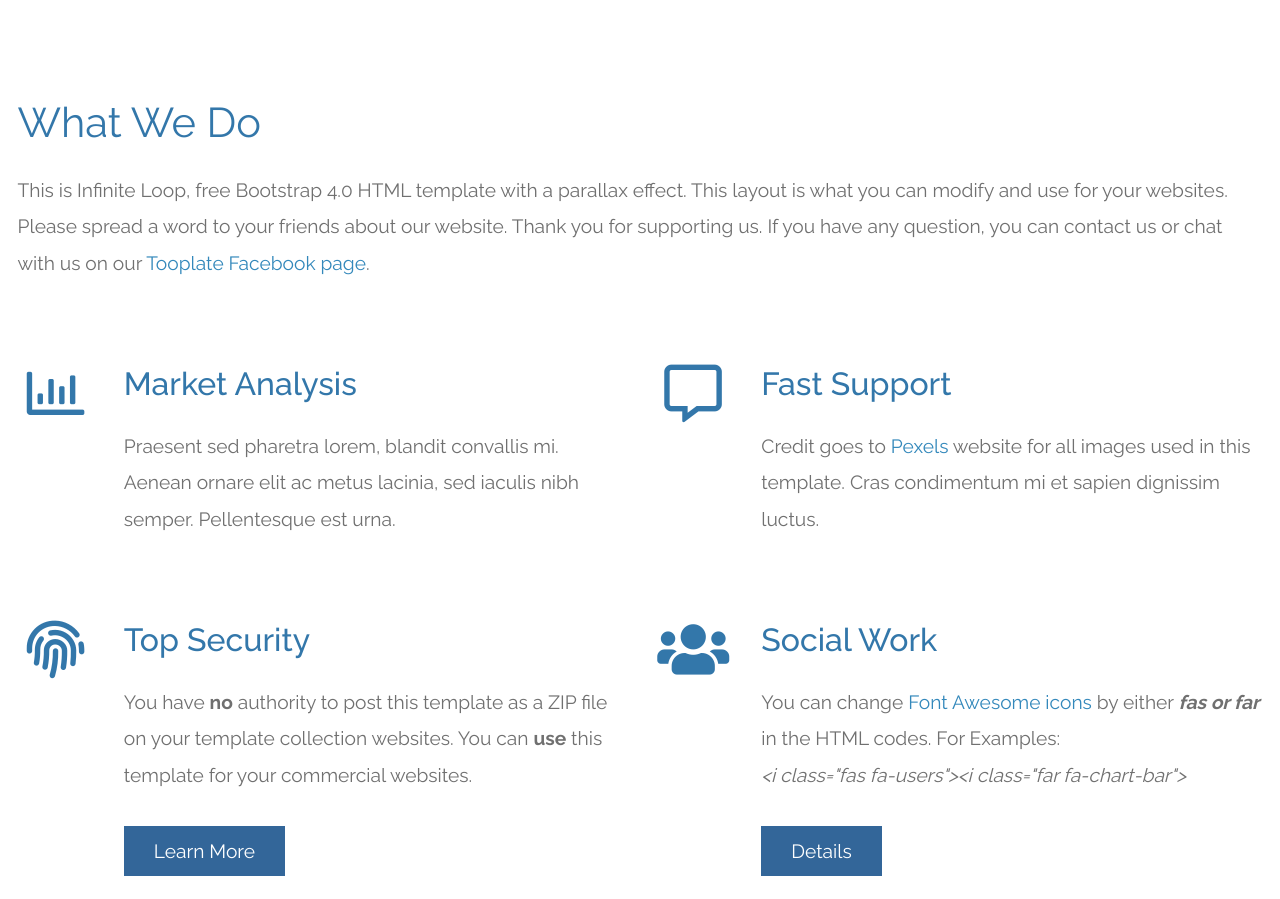
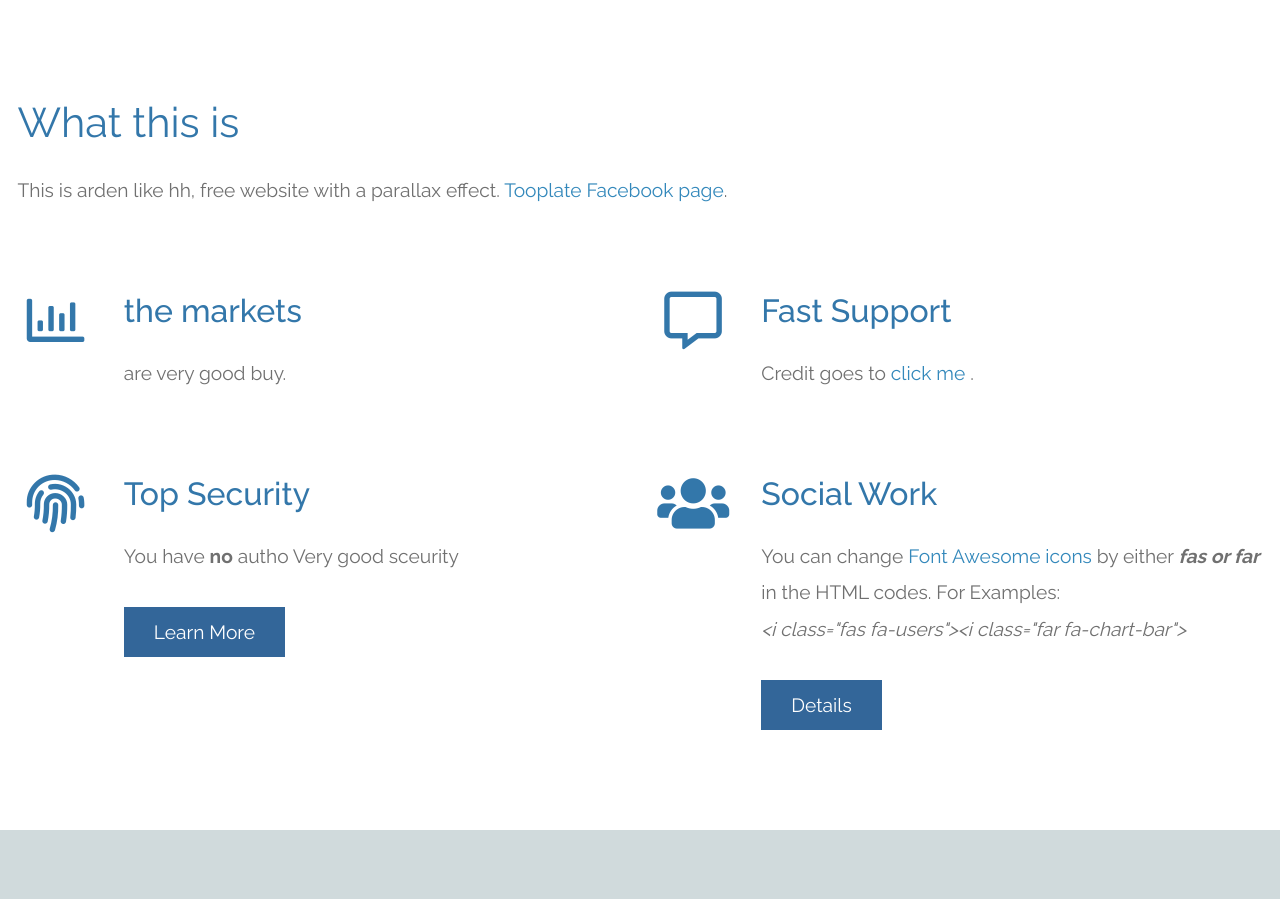
Before and after one commit to n1kita-is-cool/arden-loves-hh, a plain HTML site: page index.html in a window 1280 px wide. Shown: the part 802-1701 px from the top of the page. Drawn offline with Linux system fonts and the light colour scheme.

Commit message:
Update index.html

```diff
--- a/index.html
+++ b/index.html
@@ -76,9 +76,9 @@ https://www.tooplate.com/view/2117-infinite-loop
             <div class="row tm-content-box"><!-- first row -->
                 <div class="col-lg-12 col-xl-12">
                     <div class="tm-intro-text-container">
-                        <h2 class="tm-text-primary mb-4 tm-section-title">What We Do</h2>
+                        <h2 class="tm-text-primary mb-4 tm-section-title">What this is</h2>
                         <p class="mb-4 tm-intro-text">
-                          This is Infinite Loop, free Bootstrap 4.0 HTML template with a parallax effect. This layout is what you can modify and use for your websites. Please spread a word to your friends about our website. Thank you for supporting us. If you have any question, you can contact us or chat with us on our <a href="https://fb.com/tooplate">Tooplate Facebook page</a>.</p>
+                          This is arden like hh, free website with a parallax effect. <a href="https://fb.com/tooplate">Tooplate Facebook page</a>.</p>
                     </div>
                 </div>
 
@@ -90,9 +90,9 @@ https://www.tooplate.com/view/2117-infinite-loop
                 </div>
                 <div class="col-lg-5">
                     <div class="tm-intro-text-container">
-                        <h2 class="tm-text-primary mb-4">Market Analysis</h2>
+                        <h2 class="tm-text-primary mb-4">the markets</h2>
                         <p class="mb-4 tm-intro-text">
-                          Praesent sed pharetra lorem, blandit convallis mi. Aenean ornare elit ac metus lacinia, sed iaculis nibh semper. Pellentesque est urna.</p>
+                          are very good buy.</p>
                     </div>
                 </div>
 
@@ -103,7 +103,7 @@ https://www.tooplate.com/view/2117-infinite-loop
                     <div class="tm-intro-text-container">
                         <h2 class="tm-text-primary mb-4">Fast Support</h2>
                         <p class="mb-4 tm-intro-text">
-                          Credit goes to <a rel="nofollow" href="https://www.pexels.com">Pexels</a> website for all images used in this template. Cras condimentum mi et sapien dignissim luctus.</p>
+                          Credit goes to <a rel="nofollow" href="https://www.meattyspinny.com">click me</a> .</p>
                     </div>
                 </div>
 
@@ -117,7 +117,7 @@ https://www.tooplate.com/view/2117-infinite-loop
                     <div class="tm-intro-text-container">
                         <h2 class="tm-text-primary mb-4">Top Security</h2>
                         <p class="mb-4 tm-intro-text">
-                      You have <strong>no</strong> authority to post this template as a ZIP file on your template collection websites. You can <strong>use</strong> this template for your commercial websites.</p>
+                      You have <strong>no</strong> autho     Very good sceurity</p>
 
                           <div class="tm-continue">
                             <a href="#testimonials" class="tm-intro-text tm-btn-primary">Learn More</a>
```
